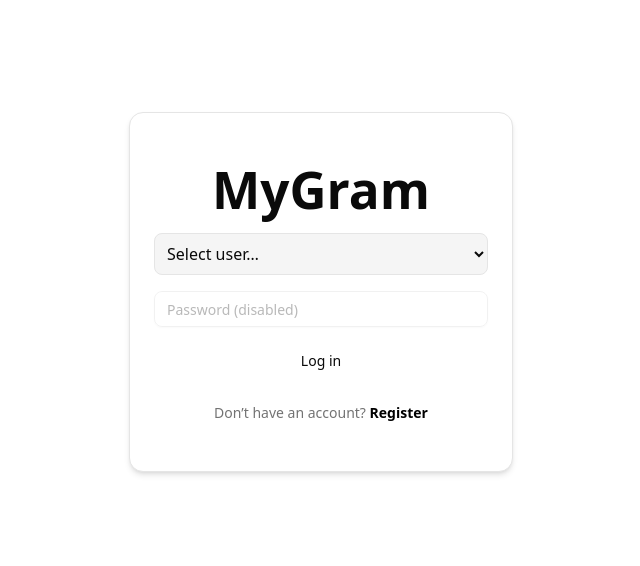
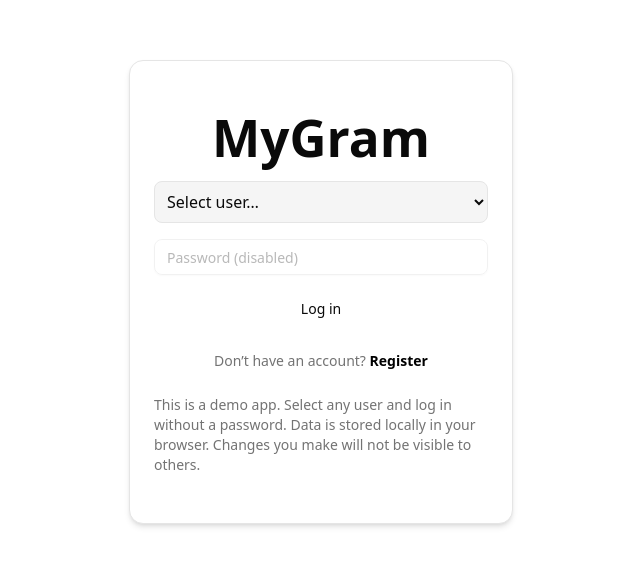
Before and after one commit to JuanAlvin03/instagram-clone, a React app in the folder frontend/: page /#/login in a window 1280 px wide. Shown: the part 124-690 px from the top of the page, without its empty margins (319-959 px from the left). Built offline with nearby package versions, Linux system fonts and the light colour scheme; the HTML template or start-up script is replaced by a standard one.

Commit message:
added disclaimer
about the local data store and no backend

```diff
--- a/frontend/src/pages/About.tsx
+++ b/frontend/src/pages/About.tsx
@@ -20,6 +20,14 @@ const AboutPage: React.FC = () => {
             state management, and local-first data persistence. The app
             simulates core social features such as posts, likes, comments,
             profiles, and following — all without a traditional backend.
+          </p>
+
+          {/* Disclaimer */}
+          <p className="text-sm text-muted-foreground leading-relaxed">
+            <strong>Disclaimer:</strong> This is a frontend-only demo application.
+            No real backend or authentication is implemented. All data is stored
+            locally in your browser. The data / changes you make here will not be
+            visible to others.
           </p>
 
           {/* Tech Stack */}
--- a/frontend/src/pages/Login.tsx
+++ b/frontend/src/pages/Login.tsx
@@ -75,6 +75,11 @@ export default function LoginPage() {
               Register
             </Link>
           </p>
+
+          {/* INFO */}
+          <p className="text-sm text-muted-foreground">
+            This is a demo app. Select any user and log in without a password. Data is stored locally in your browser. Changes you make will not be visible to others.
+          </p>
         </CardContent>
       </Card>
     </div>
```
